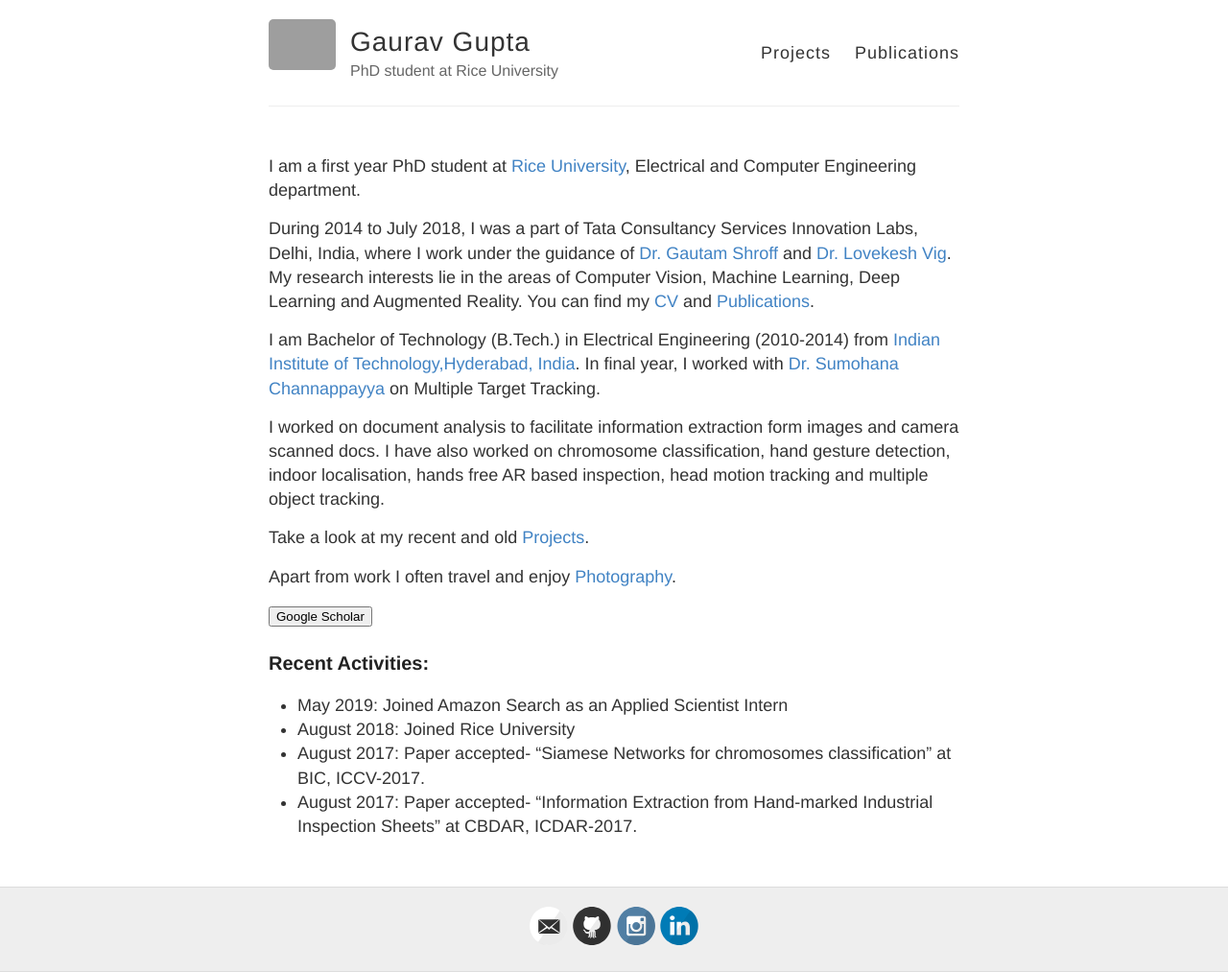
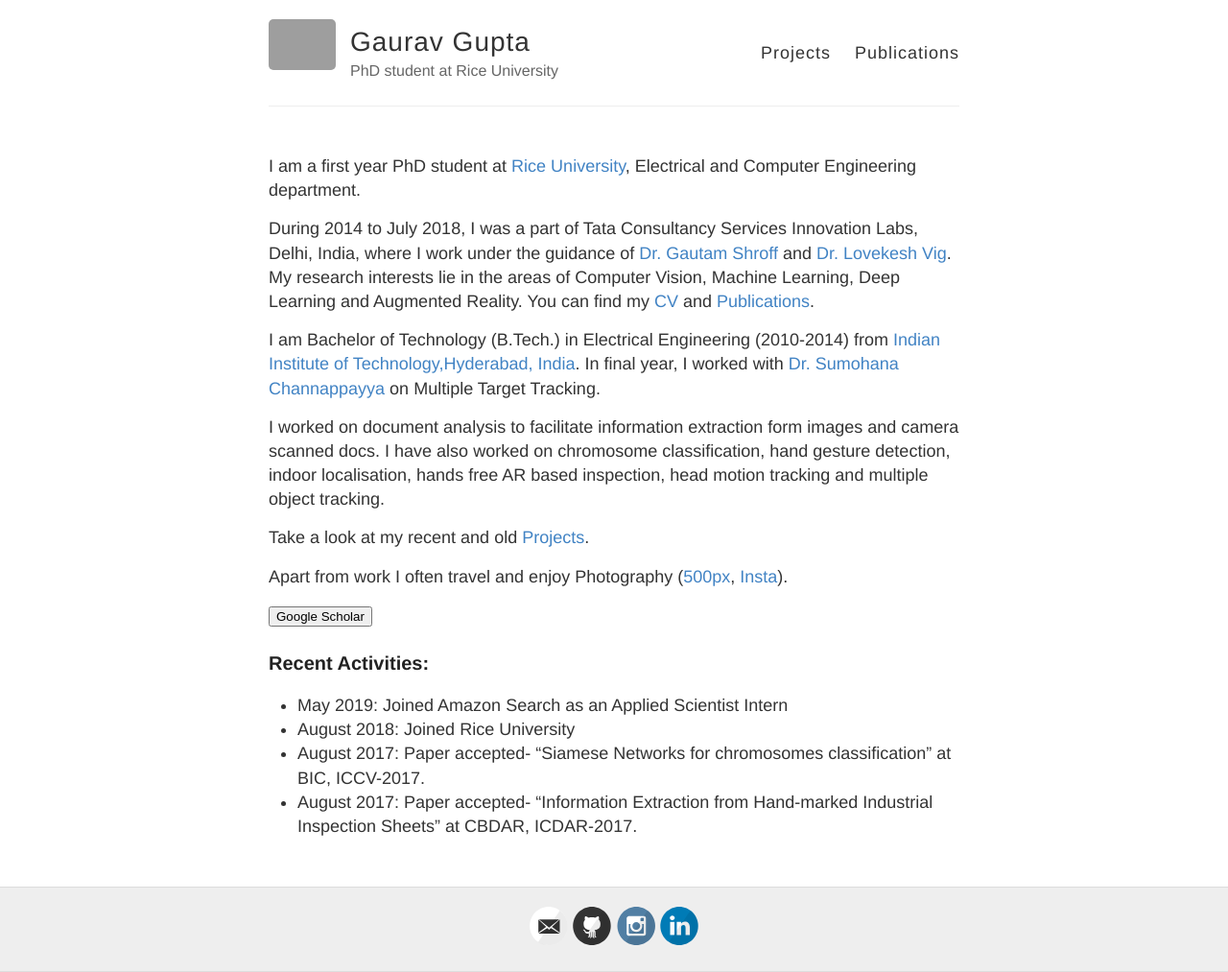
Before and after one commit to gaurav16gupta/gaurav16gupta.github.io, a Jekyll site: the page built from index.md, in a window 1280 px wide. Shown: the whole page at 96% size. Built offline with Jekyll 4.4.1, drawn with Linux system fonts in a browser that asks for light colours; grey boxes are pictures that could not be loaded.

Commit message:
Update index.md

```diff
--- a/index.md
+++ b/index.md
@@ -13,7 +13,7 @@ I worked on document analysis to facilitate information extraction form images a
 
 Take a look at my recent and old [Projects](https://gaurav16gupta.github.io/projects).
 
-Apart from work I often travel and enjoy [Photography](https://500px.com/gaurav16gupta).
+Apart from work I often travel and enjoy Photography ([500px](https://500px.com/gaurav16gupta), [Insta](https://www.instagram.com/gaurav16gupta/)).
 
 <form action="https://scholar.google.co.in/citations?user=OguKfJIAAAAJ&hl=en">
     <input type="submit" value="Google Scholar" width="100" height="20" />
```
